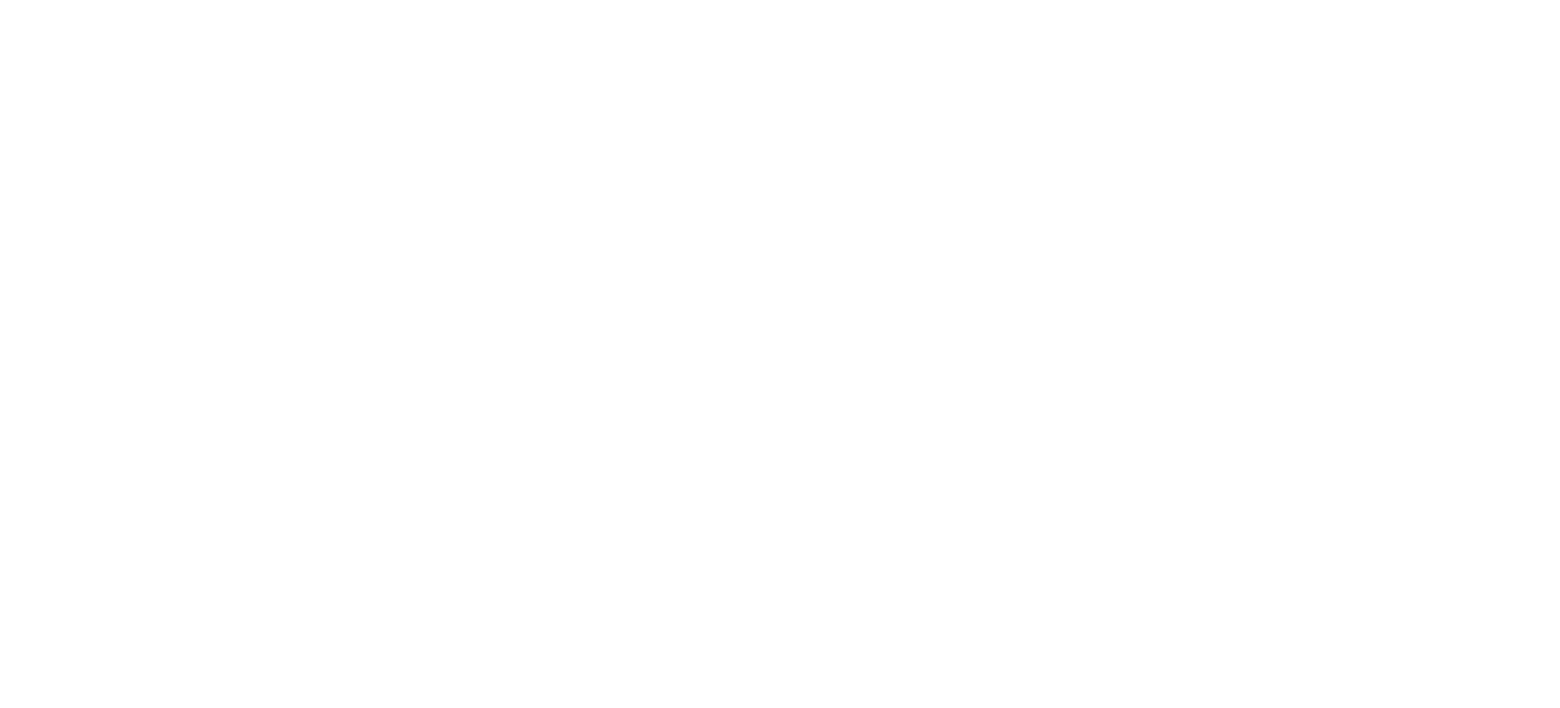
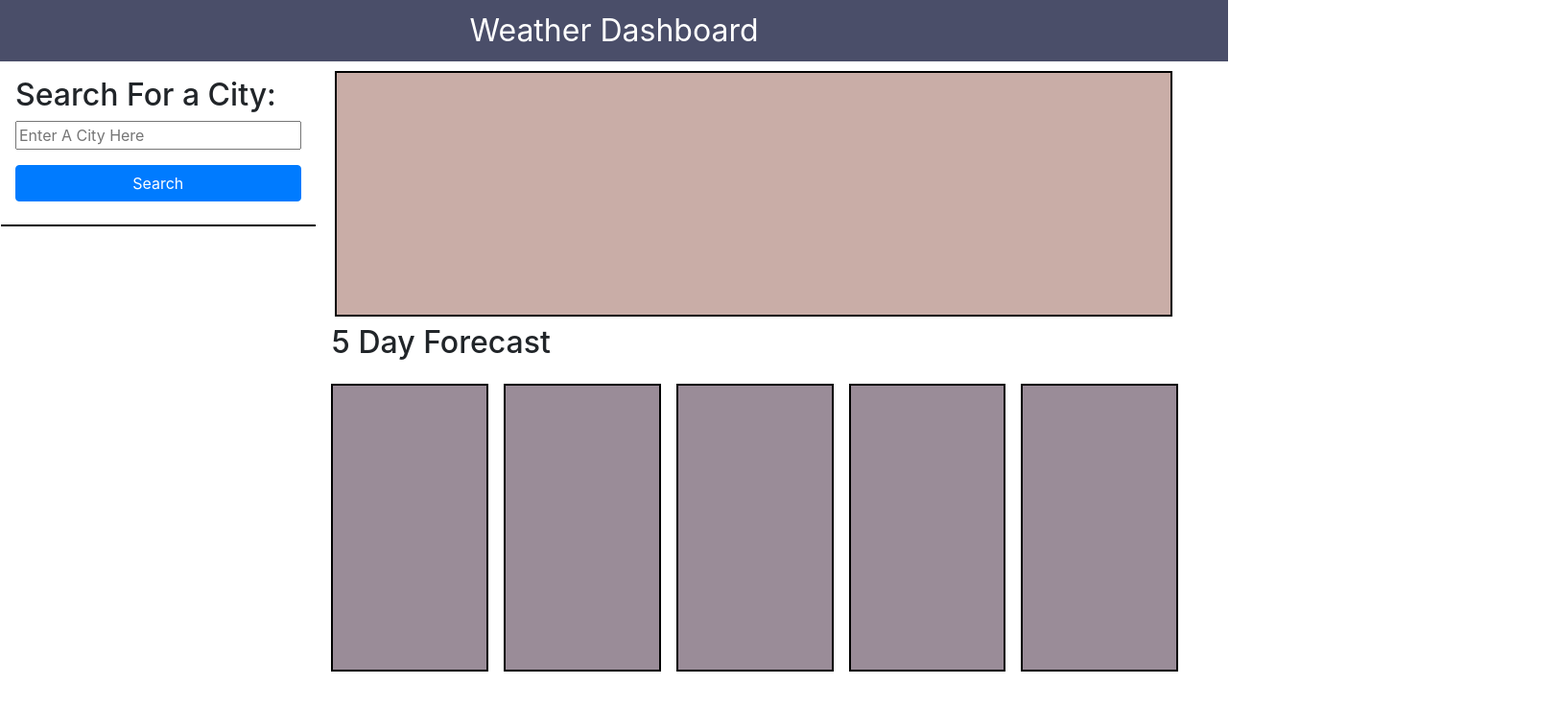
Before and after one commit to kodapassey/weather-dashboard, a plain HTML site: page index.html in a window 1280 px wide. Shown: the whole page at 96% size, 1626 px wide, since content can reach past the window. Drawn offline with nearby package versions, Linux system fonts and the light colour scheme; no server answers.

Commit message:
able to fetch api and view a hardcoded result on page for current day

```diff
--- a/assets/css/styles.css
+++ b/assets/css/styles.css
@@ -0,0 +1,34 @@
+header {
+    background-color: #4a4e69;
+    color: white;
+    font-size: 2.5vw;
+}
+
+.main-form {
+    display: inline-block;
+    border-bottom: 2px solid black;
+    height: fit-content;
+}
+
+.current-day {
+    display: inline-block;
+    border: 2px solid black;
+    margin-left: 20px;
+    margin-top: 10px;
+    height: 20vw;
+    background-color: #c9ada7;
+}
+
+.five-day div {
+    position: relative;
+    height: 300px;
+    width: 12.5%;
+    background-color: #9a8c98;
+    left: 27.5%;
+    border: 2px solid black;
+}
+
+.section-header {
+    position: relative;
+    left: 27%;
+}
--- a/assets/js/index.js
+++ b/assets/js/index.js
@@ -0,0 +1,32 @@
+var apiUrl = "https://api.openweathermap.org/data/2.5/onecall?lat=33.44&lon=-94.04&units=imperial&exclude=&appid=6fcd46ca0bc9014cd6e642c6441a435a";
+var searchForm = document.querySelector('#searchForm');
+var searchFormInput = document.querySelector('#searchFormInput');
+
+
+fetch(apiUrl).then(function (response) {
+    response.json().then(function (data) {
+        var currentCity = document.querySelector('#currentCity');
+
+        var cityName = document.querySelector('#cityName');
+        cityName.innerText = (JSON.stringify(data.timezone));
+
+        var temp = document.createElement('p');
+        temp.innerText = 'Temp: ' + (JSON.stringify(data.current.temp)) + 'deg';
+
+        var wind = document.createElement('p');
+        wind.innerText = 'Wind: ' + (JSON.stringify(data.current.wind_speed)) + 'mph';
+
+        var humidity = document.createElement('p');
+        humidity.innerText = 'Humidity: ' + (JSON.stringify(data.current.humidity));
+
+        var uvi = document.createElement('p');
+        uvi.innerText = 'UV Index: ' + (JSON.stringify(data.current.uvi));
+
+        currentCity.append(cityName, temp, wind, humidity, uvi);
+    });
+});
+
+
+searchForm.addEventListener('submit', function () {
+
+});
--- a/index.html
+++ b/index.html
@@ -15,7 +15,36 @@
 
 <body>
 
+    <header class="navbar-text w-100 d-flex justify-content-center">Weather Dashboard</header>
 
+    <section class="row">
+        <!-- section with main search form -->
+        <form id="searchForm" class="col-3 main-form ml-3">
+            <h2 class="mb-0 mt-3 mr-3">Search For a City:</h2>
+            <input id="searchFormInput" class="mb-3 mr-3 mt-2 w-100" type="text" placeholder="Enter A City Here">
+            <button id="search-btn" class="btn btn-primary d-block w-100 mt-0 mr-3 mb-4">Search</button>
+        </form>
+
+        <!-- current day section -->
+        <section id="currentCity" class="current-day col-8">
+            <h1 id="cityName"></h1>
+        </section>
+
+    </section>
+
+    <h2 class="mt-2 section-header">5 Day Forecast</h2>
+
+
+    <section class="row five-day">
+
+        <div id="dayOne" class="mr-3 mt-3 mb-3"></div>
+        <div id="dayTwo" class="mr-3 mt-3 mb-3"></div>
+        <div id="dayThree" class="mr-3 mt-3 mb-3"></div>
+        <div id="dayFour" class="mr-3 mt-3 mb-3"></div>
+        <div id="dayFive" class="mt-3 mb-3"></div>
+
+
+    </section>
 
 
     <!-- jquery -->
```
